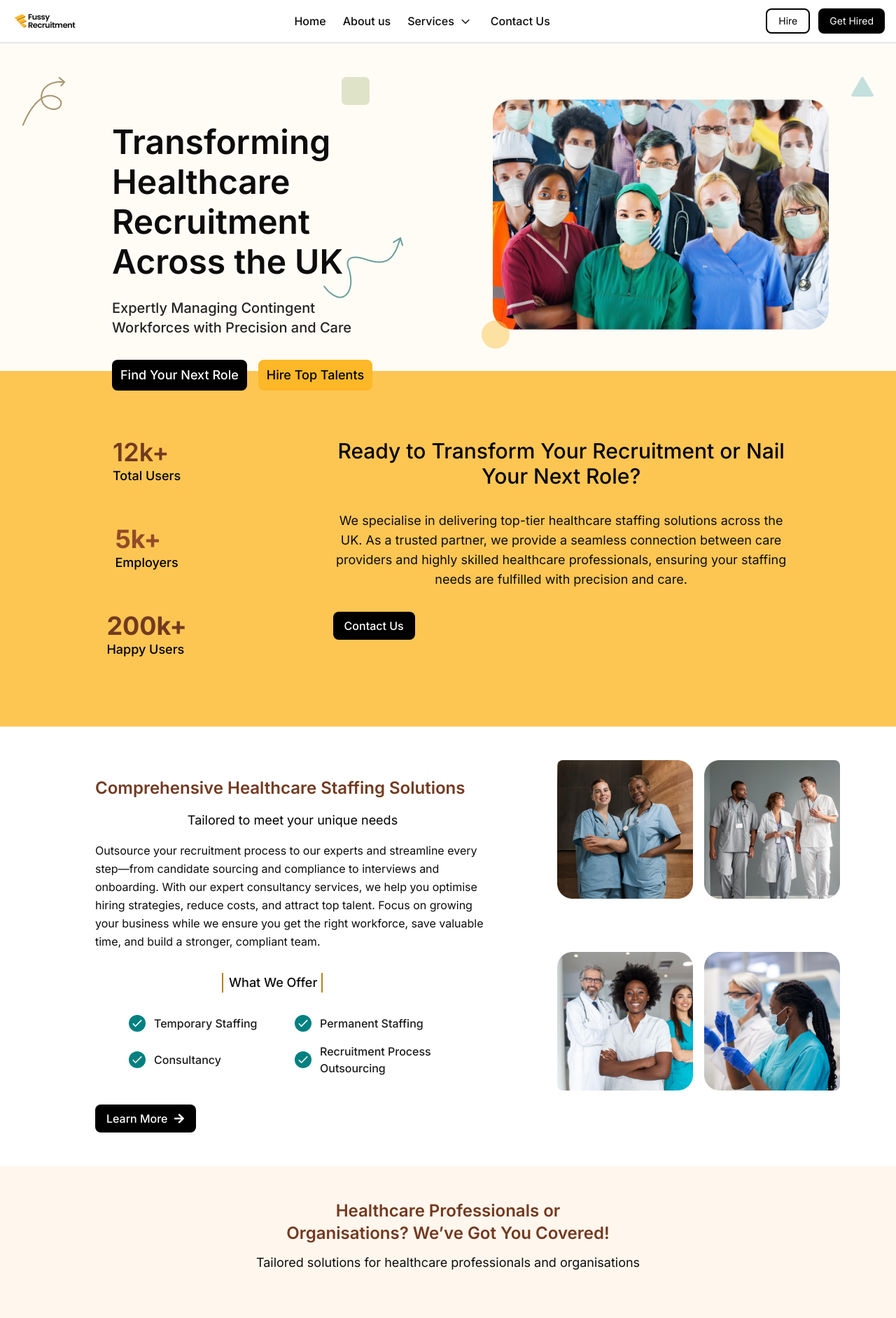
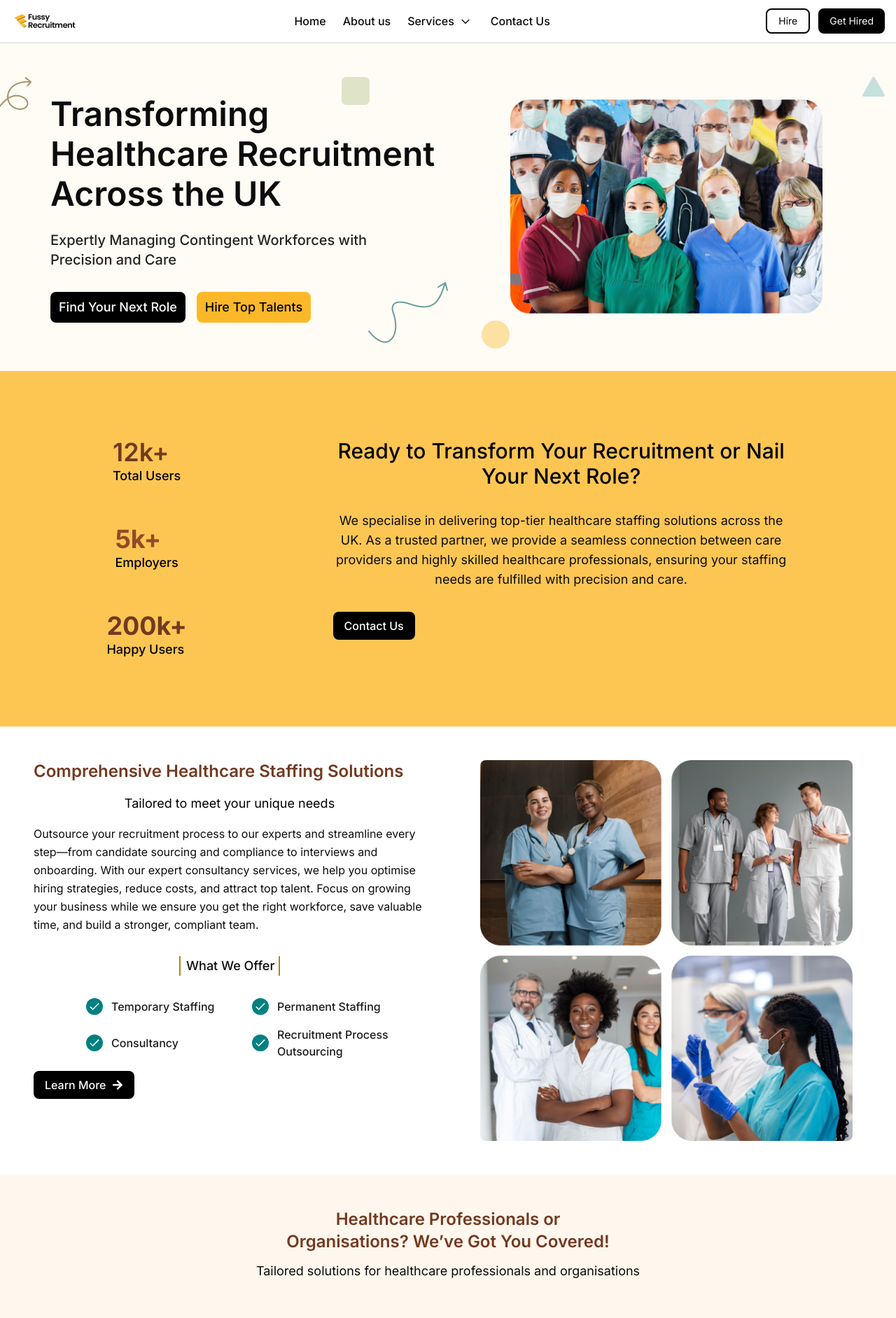
Before and after one commit to Lawdshev/fussy-recruitment, a Next.js app: page / in a window 1280 px wide. Shown: the top 1883 px of the page at 70% size. Built offline with nearby package versions, Linux system fonts and the light colour scheme.

Commit message:
fix: responsiveness

```diff
--- a/src/components/home-page/analytics/index.tsx
+++ b/src/components/home-page/analytics/index.tsx
@@ -45,7 +45,7 @@ function Index() {
             <Button
               text={"Contact Us"}
               bgColor="bg-black"
-              size="px-4 py-2 font-medium mx-auto md:mx-0"
+              size="px-4 py-2 font-medium mx-auto lg:mx-0"
               textColor="text-white"
             />
           </div>
--- a/src/components/home-page/body/index.tsx
+++ b/src/components/home-page/body/index.tsx
@@ -4,7 +4,6 @@ import Group14 from "@/assets/Group14.png"
 import Group11 from "@/assets/hero/Group11.png"
 import Button from '@/components/ui/button/btn'
 import { FaArrowRight } from "react-icons/fa";
-
 
 function Index() {
   return (
@@ -22,7 +21,7 @@ function Index() {
           <div className="flex justify-center">
             <Image src={Group14} alt="Healthcare Professionals" />
           </div>
-          <div className="bg-[#0C0C0C] w-full mx-auto md:w-[528px] lg:mx-0 mt-6 lg:mt-24 h-auto md:h-[320px] text-[#FFFFFF] p-8 rounded-lg">
+          <div className="bg-[#0C0C0C] w-full mx-auto md:w-[528px] lg:w-full xl:w-[528px] lg:mx-0 mt-6 lg:mt-24 h-auto md:h-[320px] text-[#FFFFFF] p-8 lg:p-6 xl:p-8 rounded-lg">
             <h3 className="text-xl md:text-2xl font-medium mb-4">
               I am a healthcare professional
             </h3>
@@ -42,7 +41,7 @@ function Index() {
           </div>
         </div>
         <div className="grid gap-12 lg:grid-cols-2 pb-12 items-center">
-          <div className="bg-[#0C0C0C] order-2 md:order-1 w-full mx-auto md:w-[528px] lg:mx-0 mt-6 lg:mt-24 h-auto md:h-[320px] text-[#FFFFFF] p-8 rounded-lg">
+          <div className="bg-[#0C0C0C] order-2 md:order-1 w-full mx-auto md:w-[528px] lg:w-full xl:w-[528px] lg:mx-0 mt-6 xl:mt-24 h-auto md:h-[320px] text-[#FFFFFF] p-8 lg:p-6 xl:p-8 rounded-lg">
             <h3 className="text-xl md:text-2xl font-medium mb-4">
               I am a healthcare organisation
             </h3>
--- a/src/components/home-page/hero/index.tsx
+++ b/src/components/home-page/hero/index.tsx
@@ -27,16 +27,16 @@ const fadeInRight = {
 
 function Index() {
   return (
-    <div className="bg-[#FFFCF5] pt-6 md:pt-12">
-      <div className="grid grid-cols-2 md:px-8 container mx-auto">
+    <div className="bg-[#FFFCF5] pt-6 xl:pt-12">
+      <div className="grid grid-cols-2 lg:px-8 xl:px-4 2xl:px-8 container mx-auto">
         <motion.div
-          className="relative col-span-2 md:col-span-1 py-8 lg:h-[calc(60vh-100px)]"
+          className="relative col-span-2  xl:col-span-1 py-8 xl:py-0 xl:h-[calc(60vh-100px)] px-4 xl:px-0"
           initial="hidden"
           animate="visible"
           variants={fadeInLeft}
         >
           <motion.div
-            className="absolute top-0 left-0"
+            className="absolute top-0 left-0 xl:-left-8 2xl:left-0"
             variants={fadeInLeft}
           >
             <Image src={floatingOne} alt="floating arrow" />
@@ -48,12 +48,12 @@ function Index() {
             <Image src={floatingThree} alt="floating rectangle" />
           </motion.div>
           <motion.div
-            className="absolute bottom-20 md:bottom-16 right-4 md:right-16"
+            className="absolute bottom-20 md:bottom-16 xl:bottom-0 2xl:bottom-16 2xl:right-16 right-4 md:right-16 xl:right-0"
             variants={fadeInRight}
           >
             <Image src={floatingTwo} alt="floating arrow" />
           </motion.div>
-          <div className="px-4 md:pl-32 pr-8 pt-8">
+          <div className="px-4 md:pl-32 xl:pl-0 xl:ml-14 xl:pr-0 xl:mt-6 pr-8 pt-8 xl:pt-0 2xl:pt-8">
             <motion.p
               className="text-3xl md:text-5xl font-semibold leading-[40px] md:leading-[57px] text-primary-text"
               variants={fadeInUp}
@@ -83,7 +83,7 @@ function Index() {
           </div>
         </motion.div>
         <motion.div
-          className="relative col-span-2 md:col-span-1 py-12 md:py-8 px-8 lg:px-16 lg:h-[calc(65vh-100px)]"
+          className="relative col-span-2 xl:col-span-1 py-12 md:py-8 px-8 xl:px-16 xl:min-h-[calc(65vh-100px)]"
           initial="hidden"
           animate="visible"
           variants={fadeInRight}
@@ -91,7 +91,7 @@ function Index() {
           <Image
             src={covid}
             alt="covid 19 frontline healthcare essential workers"
-            className="mx-auto"
+            className="mx-auto lg:w-[80%] xl:w-[90%]"
           />
           <motion.div
             className="absolute bottom-0 md:bottom-8 left-12"
--- a/src/components/home-page/offer/index.tsx
+++ b/src/components/home-page/offer/index.tsx
@@ -3,22 +3,19 @@ import { IoMdCheckmark } from "react-icons/io";
 import { FaArrowRight } from "react-icons/fa";
 import Button from "@/components/ui/button/btn";
 import Image from "next/image";
-import nurse from "@/assets/bodyframe/nurse.png";
-import doctors from "@/assets/bodyframe/doctors.png";
-import chemist from "@/assets/bodyframe/chemist.png";
-import blacknurse from "@/assets/bodyframe/blacknurse.png";
+import blacknurse from "@/assets/Frame 1618872593.png";
 
 function ServiceOffered() {
   return (
     <div className="bg-white py-12">
-      <div className="container mx-auto px-4  lg:px-20">
-        <div className="flex flex-col-reverse md:flex-row md:gap-24">
-          <div className="max-w-[564px] md:ml-14 mt-6 ">
-            <div className="space-y-4">
-              <h2 className="text-center md:text-left text-2xl  lg:text-2xl font-semibold text-[#723A20]">
+      <div className="container mx-auto px-4 lg:px-8">
+        <div className="grid grid-cols-1 lg:grid-cols-2  gap-8">
+          {/* Text and Offer Section */}
+          <div className="space-y-4 order-2 lg:order-1 md:px-4">
+            <h2 className="text-center lg:text-left text-2xl lg:text-2xl font-semibold text-[#723A20]">
               Comprehensive Healthcare Staffing Solutions
             </h2>
-              <p className="text-lg  text-center font-normal lg:text-lg text-[#000000]">
+            <p className="text-lg text-center font-normal lg:text-lg text-[#000000]">
               Tailored to meet your unique needs
             </p>
             <p className="text-[#0C0C0C] font-normal leading-relaxed">
@@ -30,9 +27,8 @@ function ServiceOffered() {
               the right workforce, save valuable time, and build a stronger,
               compliant team.
             </p>
-              <div className=" max-w-[506px] items-center">
-                <div className="border-l-2  mt-8 border-[#B3831C] w-36 mx-auto border-r-2 ">
-                  {" "}
+            <div className="max-w-[506px] mx-auto items-center">
+              <div className="border-l-2 mt-8 border-[#B3831C] w-36 mx-auto border-r-2">
                 <h3 className="text-lg font-medium ml-2 text-[#0C0C0C]">
                   What We Offer
                 </h3>
@@ -70,35 +66,24 @@ function ServiceOffered() {
                 </div>
               </div>
             </div>
-            </div>
-            <div className="flex mt-10">
-              {" "}
+            <div className="flex mt-10 xl:mt-20">
               <Button
                 text="Learn More"
                 bgColor="bg-[#000000]"
                 textColor="text-[#FEFEFE]"
-                size=" px-4 py-2 font-medium mx-auto md:mx-0"
+                size="px-4 py-2 font-medium mx-auto lg:mx-0"
                 icon={<FaArrowRight />}
               />
             </div>
           </div>
-          <div className="lg:w-full mt-4 lg:mt-0 grid grid-cols-2 gap-4">
-            <Image
-              src={nurse}
-              alt="Healthcare Professionals"
-              className="rounded-lg w-full"
-            />
-            <Image
-              src={doctors}
-              alt="Healthcare Workers"
-              className="rounded-lg w-full"
-            />
+
+          {/* Image Section */}
+          <div className="order-1 lg:order-2">
             <Image
               src={blacknurse}
               alt="Doctors"
-              className="rounded-lg w-full"
+              className="rounded-lg w-[90%] lg:w-full xl:w-[90%] mx-auto"
             />
-            <Image src={chemist} alt="Nurses" className="rounded-lg w-full " />
           </div>
         </div>
       </div>
```
Also changed, not shown: src/assets/Frame 1618872593.png (added). Lines whose indentation alone changed are shown as unchanged.
